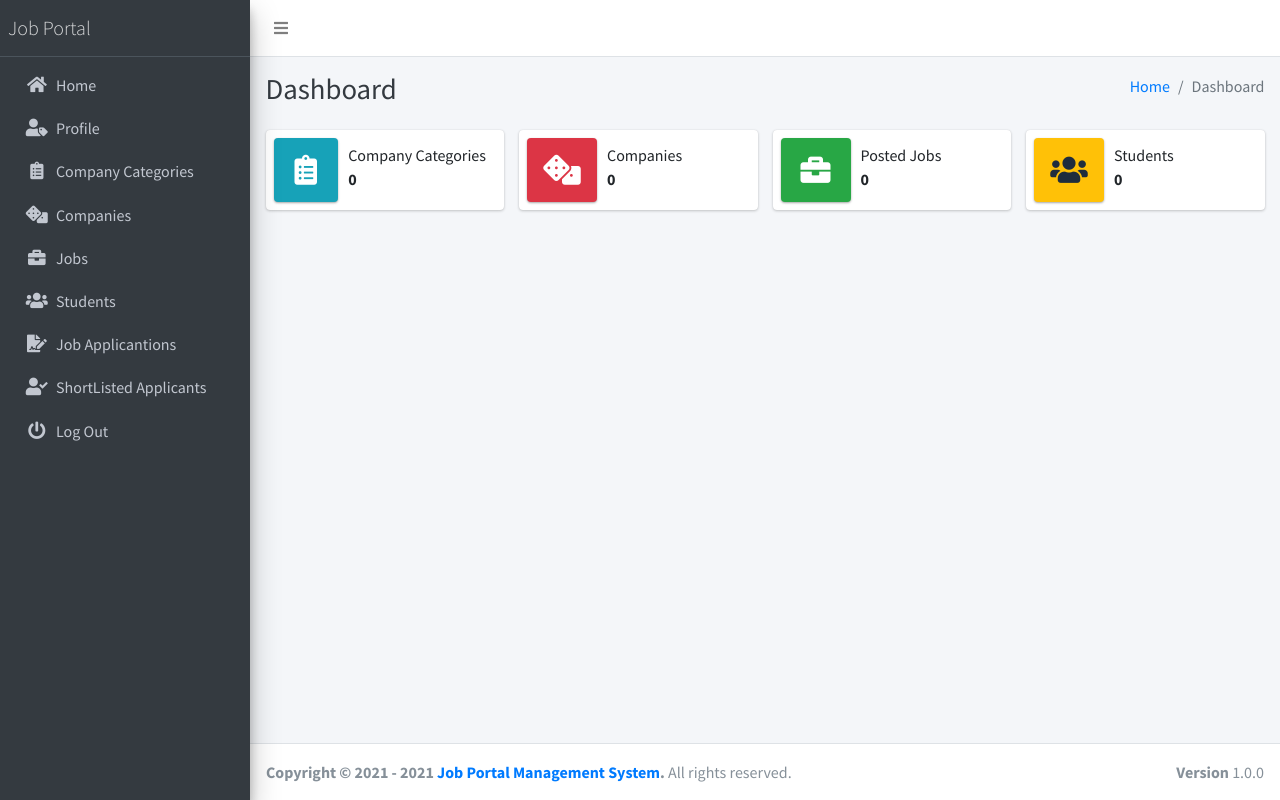
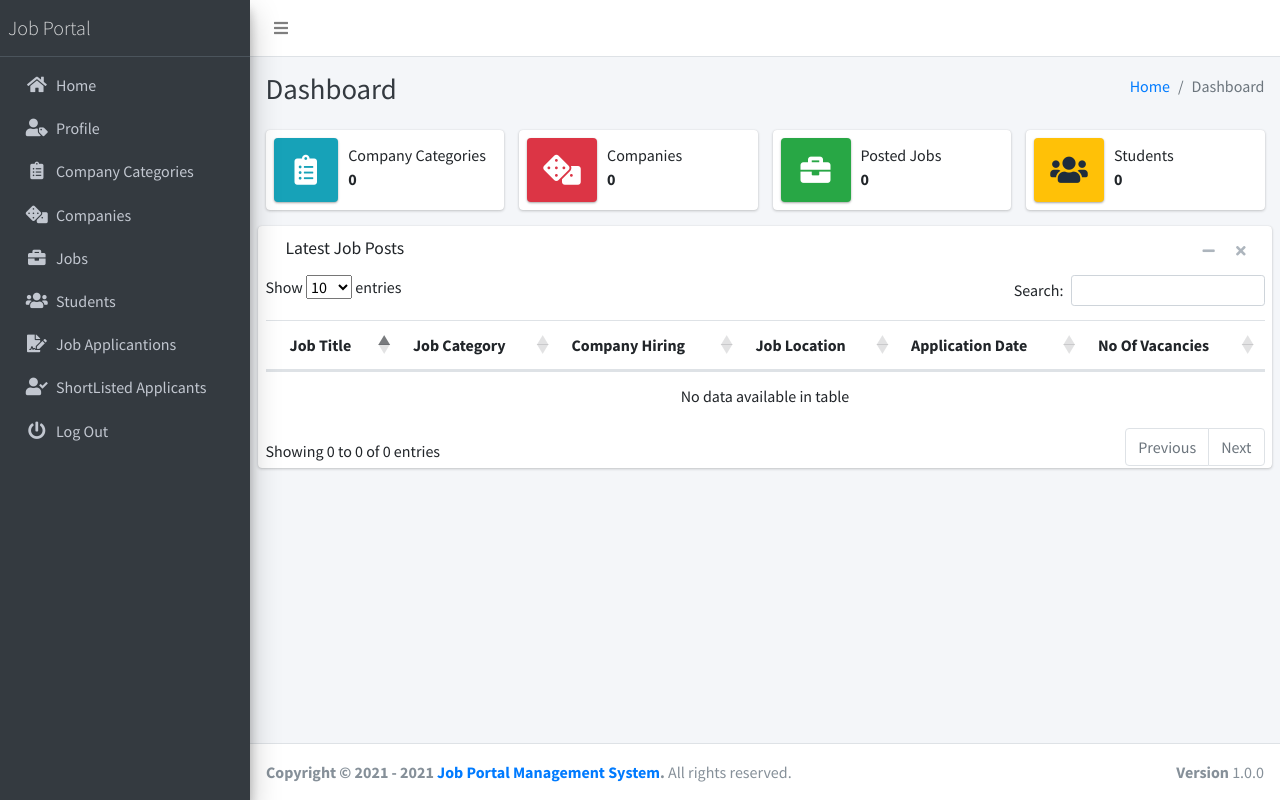
Before and after one commit to MartMbithi/Job-portal, a PHP site: page /views/home in a window 1280 px wide. Run offline with PHP 8.4, Linux system fonts and the light colour scheme; the visitor is signed in with stand-in values (Sample User, id 1); data that the repository does not hold is empty; some libraries are stand-ins or nearby versions.

Commit message:
Recently Posted Jobs On Admin Dashboard

```diff
--- a/partials/scripts.php
+++ b/partials/scripts.php
@@ -20,6 +20,9 @@
 <script src="../public/plugins/overlayScrollbars/js/jquery.overlayScrollbars.min.js"></script>
 <!-- Load Table -->
 <script>
+    $(document).ready(function() {
+        $('.table').DataTable();
+    });
     $(document).ready(function() {
         $('#report').DataTable({
             dom: 'Bfrtip',
--- a/views/home.php
+++ b/views/home.php
@@ -75,7 +75,6 @@ require_once('../partials/head.php');
                             </div>
                             <!-- /.info-box -->
                         </div>
-                        <!-- /.col -->
                         <div class="col-12 col-sm-6 col-md-3">
                             <div class="info-box mb-3">
                                 <span class="info-box-icon bg-danger elevation-1"><i class="fas fa-dice"></i></span>
@@ -88,9 +87,7 @@ require_once('../partials/head.php');
                             </div>
                             <!-- /.info-box -->
                         </div>
-                        <!-- /.col -->
 
-                        <!-- fix for small devices only -->
                         <div class="clearfix hidden-md-up"></div>
 
                         <div class="col-12 col-sm-6 col-md-3">
@@ -105,7 +102,6 @@ require_once('../partials/head.php');
                             </div>
                             <!-- /.info-box -->
                         </div>
-                        <!-- /.col -->
                         <div class="col-12 col-sm-6 col-md-3">
                             <div class="info-box mb-3">
                                 <span class="info-box-icon bg-warning elevation-1"><i class="fas fa-users"></i></span>
@@ -118,11 +114,63 @@ require_once('../partials/head.php');
                             </div>
                             <!-- /.info-box -->
                         </div>
-                        <!-- /.col -->
+                        <div class="card col-12">
+                            <div class="card-header border-transparent">
+                                <h3 class="card-title">Latest Job Posts</h3>
+
+                                <div class="card-tools">
+                                    <button type="button" class="btn btn-tool" data-card-widget="collapse">
+                                        <i class="fas fa-minus"></i>
+                                    </button>
+                                    <button type="button" class="btn btn-tool" data-card-widget="remove">
+                                        <i class="fas fa-times"></i>
+                                    </button>
+                                </div>
+                            </div>
+                            <div class="card-body p-0">
+                                <div class="table-responsive">
+                                    <table class="table m-0">
+                                        <thead>
+                                            <tr>
+                                                <th>Job Title</th>
+                                                <th>Job Category</th>
+                                                <th>Company Hiring</th>
+                                                <th>Job Location</th>
+                                                <th>Application Date</th>
+                                                <th>No Of Vacancies</th>
+                                            </tr>
+                                        </thead>
+                                        <tbody>
+                                            <?php
+                                            $ret = "SELECT * FROM job j INNER JOIN company c ON c.Company_id = j.Job_Company_id ";
+                                            $stmt = $mysqli->prepare($ret);
+                                            $stmt->execute(); //ok
+                                            $res = $stmt->get_result();
+                                            while ($jobs = $res->fetch_object()) {
+                                            ?>
+                                                <tr>
+                                                    <td><?php echo $jobs->Job_title; ?></td>
+                                                    <td><?php echo $jobs->Job_Category; ?></td>
+                                                    <td>
+                                                        Name: <?php echo $jobs->Company_name; ?><br>
+                                                        Location: <?php echo $jobs->Company_location; ?><br>
+                                                        Contact : <?php echo $jobs->Company_contact; ?><br>
+                                                        Email : <?php echo $jobs->Company_email; ?>
+                                                    </td>
+                                                    <td><?php echo $jobs->Job_location; ?></td>
+                                                    <td><?php echo $jobs->Job_apply_date; ?></td>
+                                                    <td><?php echo $jobs->Job_No_of_vacancy; ?></td>
+
+                                                </tr>
+                                            <?php
+                                            } ?>
+                                        </tbody>
+                                    </table>
+                                </div>
+                            </div>
+                        </div>
                     </div>
-                    <!-- /.row -->
                 </div>
-                <!--/. container-fluid -->
             </section>
             <!-- /.content -->
         </div>
```
